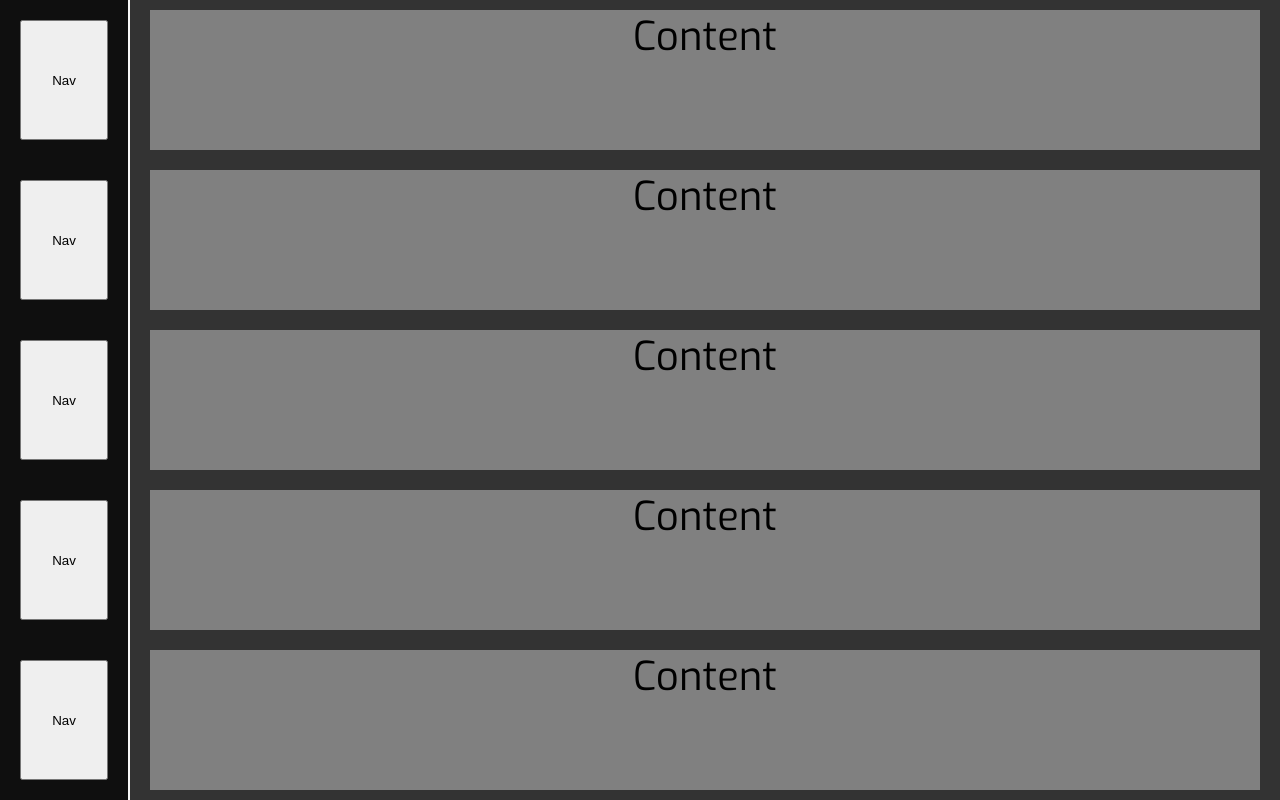
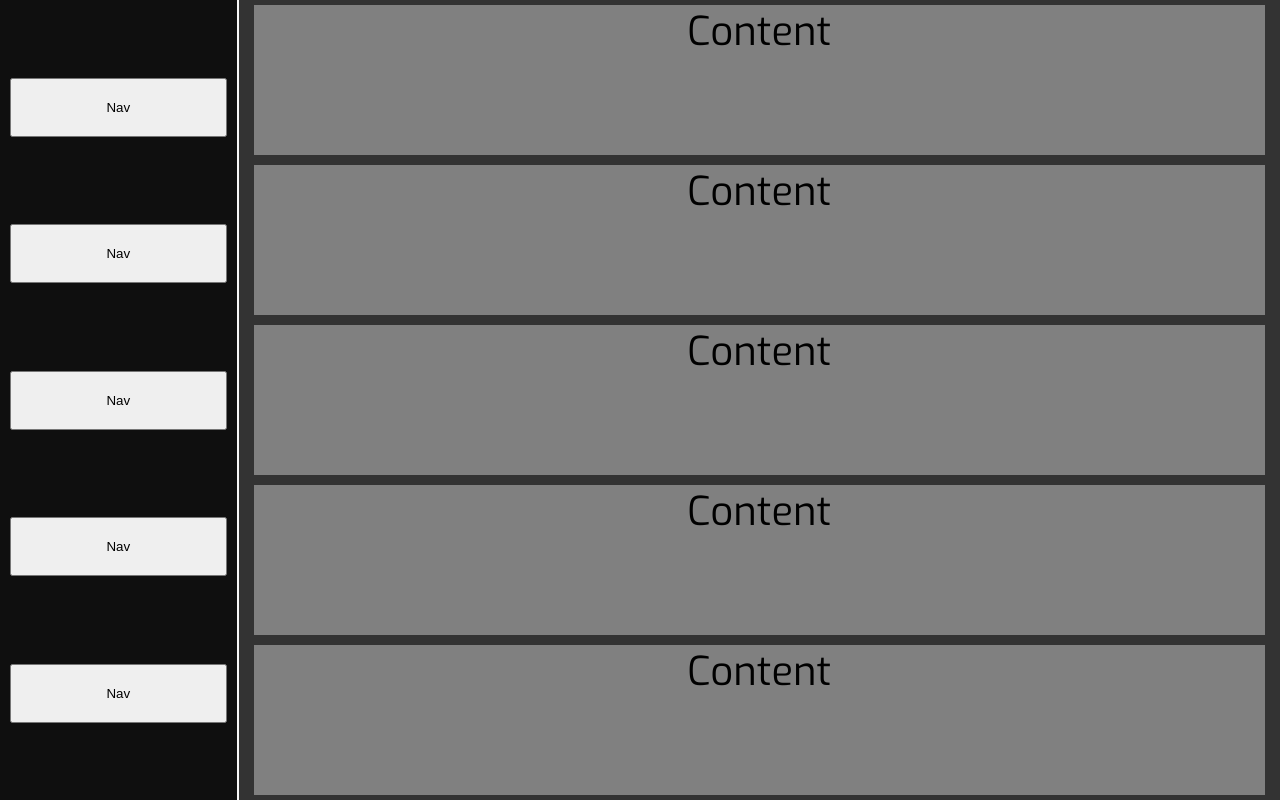
Before and after one commit to durngyn/spotify-distribution, a React (Create React App) app: page / in a window 1280 px wide. Built offline with nearby package versions, Linux system fonts and the light colour scheme.

Commit message:
more flexbox styling

```diff
--- a/src/components/ContentContainer.module.css
+++ b/src/components/ContentContainer.module.css
@@ -1,7 +1,6 @@
 .content {
     background-color: #333333;
-    flex-basis: 80%;
-    flex-grow: 1;
+    flex: 3 4 75%;
     display: flex;
     flex-direction: column;
     justify-content: space-evenly;
@@ -9,8 +8,12 @@
 
 .content-item {
     background-color: grey;
-    margin: 10px 20px;
+    margin: 5px 15px;
     font-size: 40px;
     text-align: center;
     flex-grow: 1;
 }
+
+.content-item:hover {
+    background: green;
+}
--- a/src/components/Navigation.module.css
+++ b/src/components/Navigation.module.css
@@ -1,6 +1,6 @@
 .nav {
     background: #0f0f0f;
-    flex-basis: 10%;
+    flex: 4 4 10%;
     border-right: 2px solid #f8f8f8;
     display: flex;
     flex-direction: column;
@@ -8,7 +8,11 @@
 }
 
 .button {
-    margin: 20px 20px;
+    margin: 10px 10px;
     padding: 20px 0px;
-    flex-grow: 1;
+    flex-grow: 0;
 }
+
+.button:hover {
+    background-color: green;
+}
```
